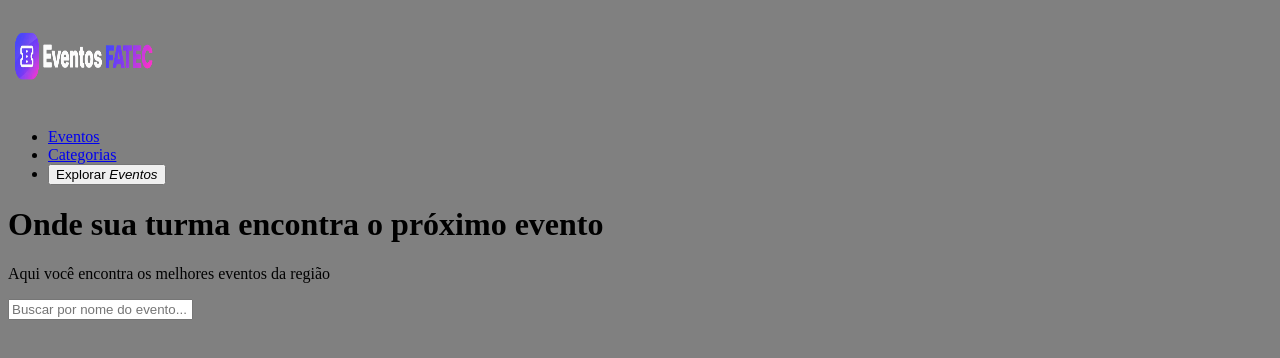
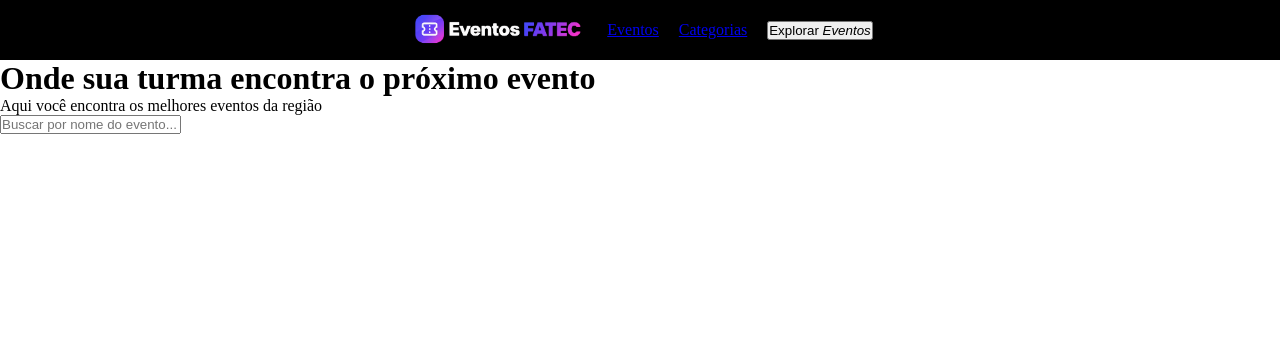
Before and after one commit to JoaoCRF/Programa-oWeb, a plain HTML site: page index.html in a window 1280 px wide. Drawn offline with Linux system fonts and the light colour scheme.

Commit message:
feat: CSS e Imagem

```diff
--- /dev/null
+++ b/assets/css/style.css
@@ -0,0 +1,22 @@
+*{
+    margin: 0;
+    padding: 0;
+    box-sizing: borderbox;
+}
+
+.header-menu {
+    display: flex;
+    justify-content: center;
+    gap: 20px;
+    background-color: #000;
+
+    .logo {
+    height: 60px;
+    }
+
+    .navigation{
+        display: flex;
+        gap: 20px;
+        align-items: center;
+    }
+}
--- a/index.html
+++ b/index.html
@@ -4,17 +4,12 @@
     <meta charset="UTF-8">
     <meta name="viewport" content="width=device-width, initial-scale=1.0">
     <title>Página de Eventos</title>
-
-    <style>
-        body{
-            background-color: gray;
-        }
-    </style>
+    <link rel="stylesheet" href="assets/css/style.css">
 </head>
 <body>
-    <nav>
-        <img src="./logotipo-eventos-fatec.png" width="150px" height="100px">
-        <ul>
+    <nav class="header-menu">
+        <img class="logo" alt="logotipo eventos fatec" title="Logotipo eventos fatec" src="assets/images/logotipo-eventos-fatec.png">
+        <ul class="navigation">
             <li><a href="eventos.html">Eventos</a></li>
             <li><a href="categorias.html">Categorias</a></li>
             <li><button>Explorar <i>Eventos</i></button></li>
```
Also changed, not shown: assets/images/logotipo-eventos-fatec.png (renamed from logotipo-eventos-fatec.png).
